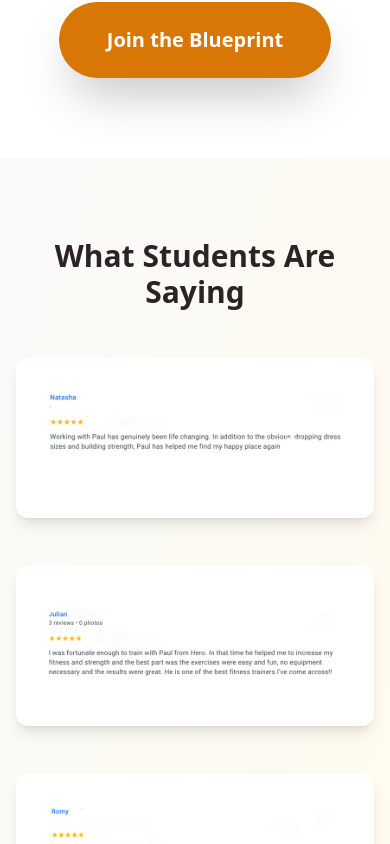
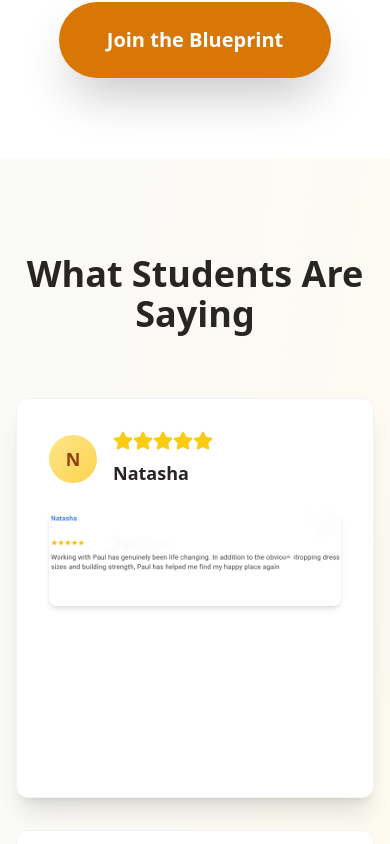
Before and after one commit to Paulyg81/button-blueprint-launchpad, a React (Vite) app: page / in a window 390 px wide. Shown: the part 10131-10975 px from the top of the page. Built offline with nearby package versions, Linux system fonts and the light colour scheme.

Commit message:
Refactor: Improve testimonial section design
- Increased size and readability of testimonial cards.
- Implemented new styling for better impact.
- Improved layout for mobile responsiveness.

```diff
--- a/src/components/Testimonials.tsx
+++ b/src/components/Testimonials.tsx
@@ -1,3 +1,5 @@
+
+import { Star } from "lucide-react";
 
 const Testimonials = () => {
   const testimonialImages = [
@@ -24,23 +26,46 @@ const Testimonials = () => {
   ];
 
   return (
-    <section className="py-20 px-4 bg-gradient-to-br from-stone-50 to-amber-50">
+    <section className="py-24 px-4 bg-gradient-to-br from-stone-50 to-amber-50">
       <div className="max-w-7xl mx-auto">
-        <h2 className="text-3xl md:text-4xl font-bold mb-12 text-center text-stone-800">
+        <h2 className="text-4xl md:text-5xl font-bold mb-16 text-center text-stone-800">
           What Students Are Saying
         </h2>
 
-        <div className="grid md:grid-cols-2 lg:grid-cols-3 gap-12">
+        <div className="grid md:grid-cols-2 gap-8 md:gap-12">
           {testimonialImages.map((testimonial, index) => (
             <div
               key={index}
-              className="bg-white p-8 rounded-xl shadow-lg hover:shadow-xl transition-shadow duration-300"
+              className="bg-white p-8 md:p-12 rounded-xl shadow-xl hover:shadow-2xl transition-all duration-300 transform hover:-translate-y-2 border border-gray-100 min-h-[400px] md:min-h-[500px] flex flex-col"
             >
-              <img
-                src={testimonial.src}
-                alt={testimonial.alt}
-                className="w-full h-auto rounded-lg"
-              />
+              <div className="flex items-center mb-6">
+                <div className="w-12 h-12 md:w-16 md:h-16 bg-gradient-to-br from-amber-200 to-amber-300 rounded-full flex items-center justify-center mr-4 flex-shrink-0">
+                  <span className="text-amber-800 font-bold text-lg md:text-xl">
+                    {testimonial.alt.charAt(0).toUpperCase()}
+                  </span>
+                </div>
+                <div>
+                  <div className="flex mb-2">
+                    {[...Array(5)].map((_, i) => (
+                      <Star
+                        key={i}
+                        className="w-5 h-5 md:w-6 md:h-6 fill-yellow-400 text-yellow-400"
+                      />
+                    ))}
+                  </div>
+                  <h3 className="font-bold text-lg md:text-xl text-stone-800">
+                    {testimonial.alt.split(' ')[0]}
+                  </h3>
+                </div>
+              </div>
+
+              <div className="flex-1">
+                <img
+                  src={testimonial.src}
+                  alt={testimonial.alt}
+                  className="w-full h-auto rounded-lg shadow-md"
+                />
+              </div>
             </div>
           ))}
         </div>
```
